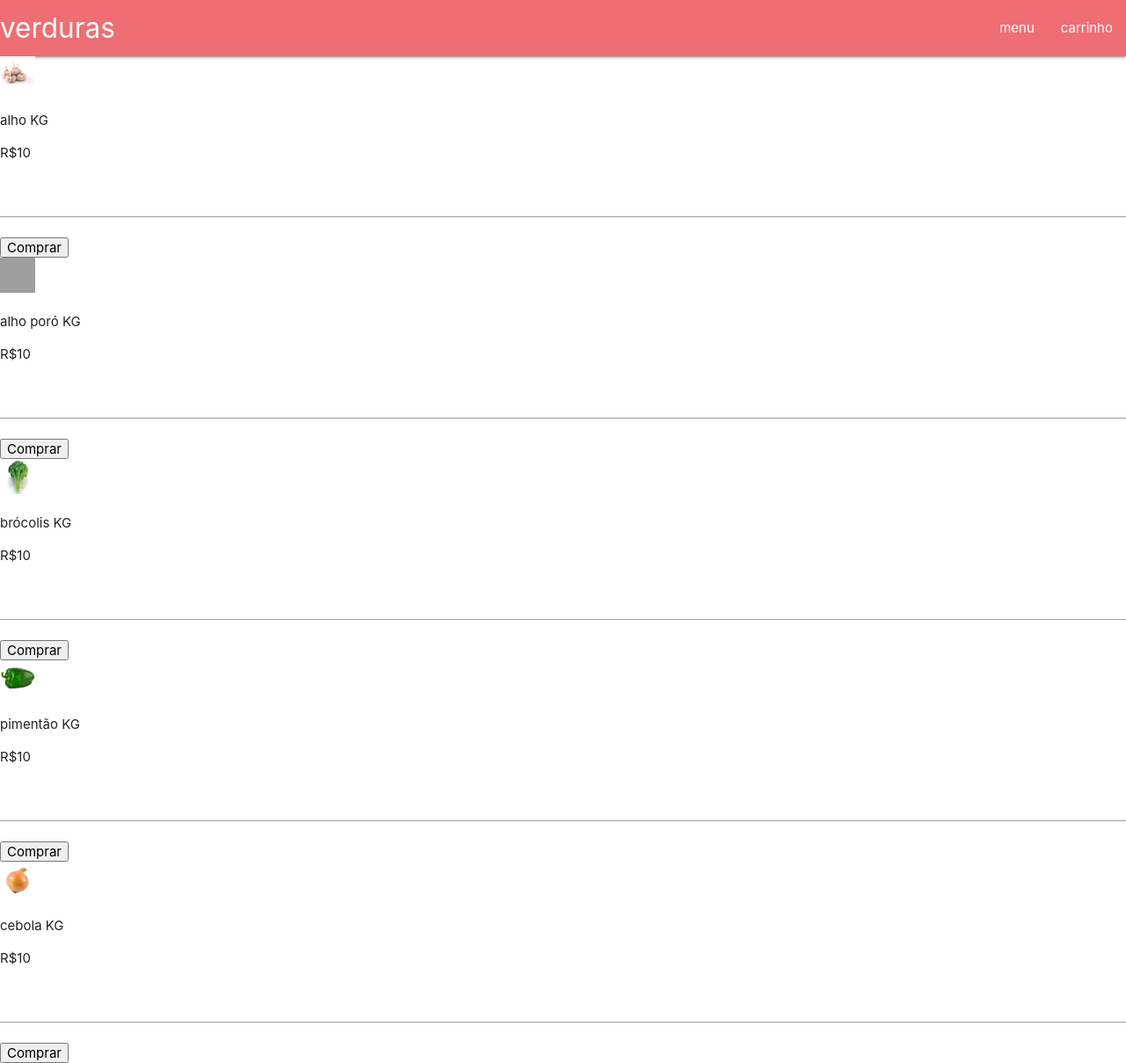
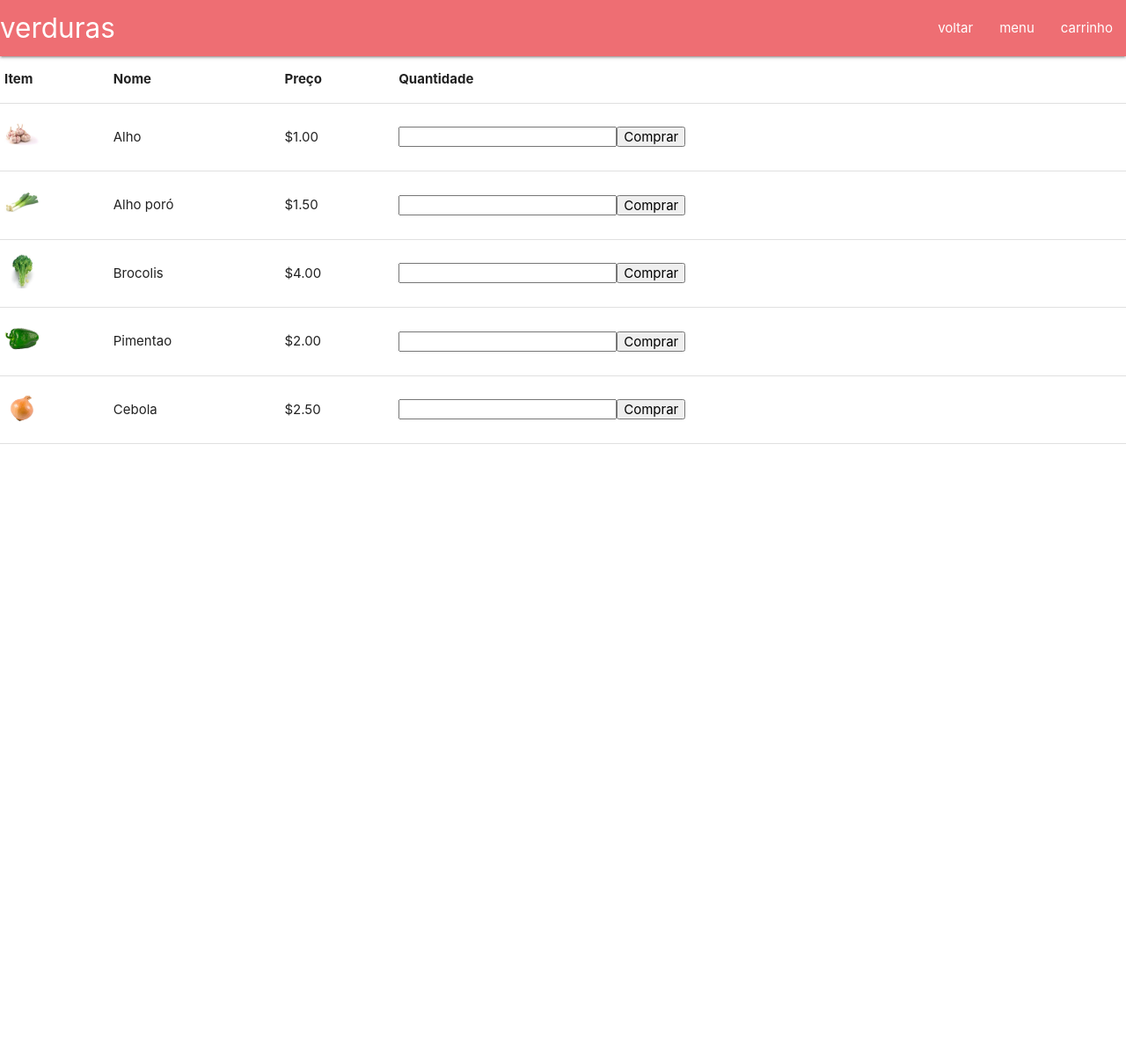
Before and after one commit to izadora-oliveira/projetophp, a PHP site: page /verduras.php in a window 1280 px wide. Shown: the whole page at 88% size. After the commit the page ends 505 px from the top, so only its background shows below. Run offline with PHP 8.4, Linux system fonts and the light colour scheme; the visitor is signed in with stand-in values (Sample User, id 1); grey boxes are pictures that could not be loaded.

Commit message:
Update verduras.php

```diff
--- a/verduras.php
+++ b/verduras.php
@@ -15,52 +15,54 @@
     <div class="nav-wrapper">
       <a href="#" class="brand-logo">verduras</a>
       <ul id="nav-mobile" class="right hide-on-med-and-down">
+        <li><a href="javascript:history.back()">voltar</a></li>
         <li><a href="index.php">menu</a></li>
         <li><a href="carrinho.php">carrinho</a></li>
       </ul>
     </div>
   </nav>
-  <img src="imagensdoprojeto\alho.png" width="40" height="40">
-  <p>alho KG</p>
-  <p>R$10</p>
-  <p>
-    <input name="produto" type="text">
-  </p>
-  <button>Comprar</button>
-  <br>
-  <img src="imagensdoprojeto\alhoporó.jpg" width="40" height="40">
-  <p>alho poró KG</p>
-  <p>R$10</p>
-  <p>
-    <input name="produto" type="text">
-  </p>
-  <button>Comprar</button>
+  <table>
+        <thead>
+          <tr>
+              <th>Item</th>
+              <th>Nome</th>
+              <th>Preço</th>
+              <th>Quantidade</th>
+          </tr>
+        </thead>
 
-  <br>
-  <img src="imagensdoprojeto\brocolis.jpg" width="40" height="40">
-  <p>brócolis KG</p>
-  <p>R$10</p>
-  <p>
-    <input name="produto" type="text">
-  </p>
-  <button>Comprar</button>
-
-  <br>
-  <img src="imagensdoprojeto\pimentao.jpg" width="40" height="40">
-  <p>pimentão KG</p>
-  <p>R$10</p>
-  <p>
-    <input name="produto" type="text">
-  </p>
-  <button>Comprar</button>
-
-  <br>
-  <img src="imagensdoprojeto\cebola.jpg" width="40" height="40">
-  <p>cebola KG</p>
-  <p>R$10</p>
-  <p>
-    <input name="produto" type="text">
-  </p>
-  <button>Comprar</button>
+        <tbody>
+          <tr>
+            <td><img src="imagensdoprojeto\alho.png" width="40" height="40"></td>
+            <td>Alho</td>
+            <td>$1.00</td>
+            <td><input name="produto" type="int"><button>Comprar</button></td>
+          </tr>
+          <tr>
+            <td><img src="imagensdoprojeto\alhoporo.jpg" width="40" height="40"></td>
+            <td>Alho poró</td>
+            <td>$1.50</td>
+            <td><input name="produto" type="int"><button>Comprar</button></td>
+          </tr>
+          <tr>
+            <td><img src="imagensdoprojeto\brocolis.jpg" width="40" height="40"></td>
+            <td>Brocolis</td>
+            <td>$4.00</td>
+            <td><input name="produto" type="int"><button>Comprar</button></td>
+          </tr>
+          <tr>
+            <td><img src="imagensdoprojeto\pimentao.jpg" width="40" height="40"></td>
+            <td>Pimentao</td>
+            <td>$2.00</td>
+            <td><input name="produto" type="int"><button>Comprar</button></td>
+          </tr>
+          <tr>
+            <td><img src="imagensdoprojeto\cebola.jpg" width="40" height="40"></td>
+            <td>Cebola</td>
+            <td>$2.50</td>
+            <td><input name="produto" type="int"><button>Comprar</button></td>
+          </tr>
+        </tbody>
+      </table>
 </body>
 </html>
```
